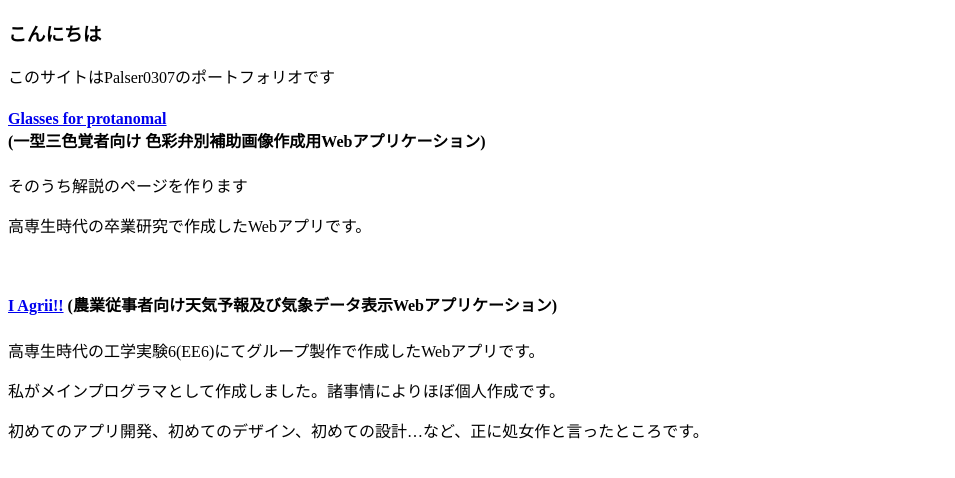
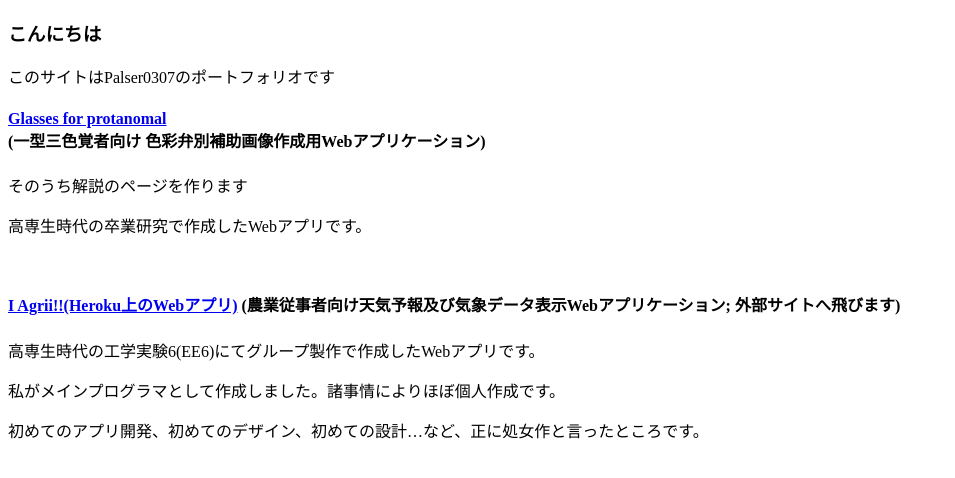
Before and after one commit to Palser0307/Palser0307inLazy, a plain HTML site: page docs/index.html in a window 1280 px wide. Shown: the whole page, without its empty margins (0-955 px from the left). Drawn offline with Linux system fonts and the light colour scheme.

Commit message:
Update index.html

```diff
--- a/docs/index.html
+++ b/docs/index.html
@@ -15,8 +15,8 @@
         <p>高専生時代の卒業研究で作成したWebアプリです。</p>
         <br>
         <h4>
-            <a href="https://aw1-h31.herokuapp.com" target="_blank">I Agrii!!</a>
-            (農業従事者向け天気予報及び気象データ表示Webアプリケーション)
+            <a href="https://aw1-h31.herokuapp.com" target="_blank">I Agrii!!(Heroku上のWebアプリ)</a>
+            (農業従事者向け天気予報及び気象データ表示Webアプリケーション; 外部サイトへ飛びます)
         </h4>
         <p>高専生時代の工学実験6(EE6)にてグループ製作で作成したWebアプリです。</p>
         <p>私がメインプログラマとして作成しました。諸事情によりほぼ個人作成です。</p>
```
